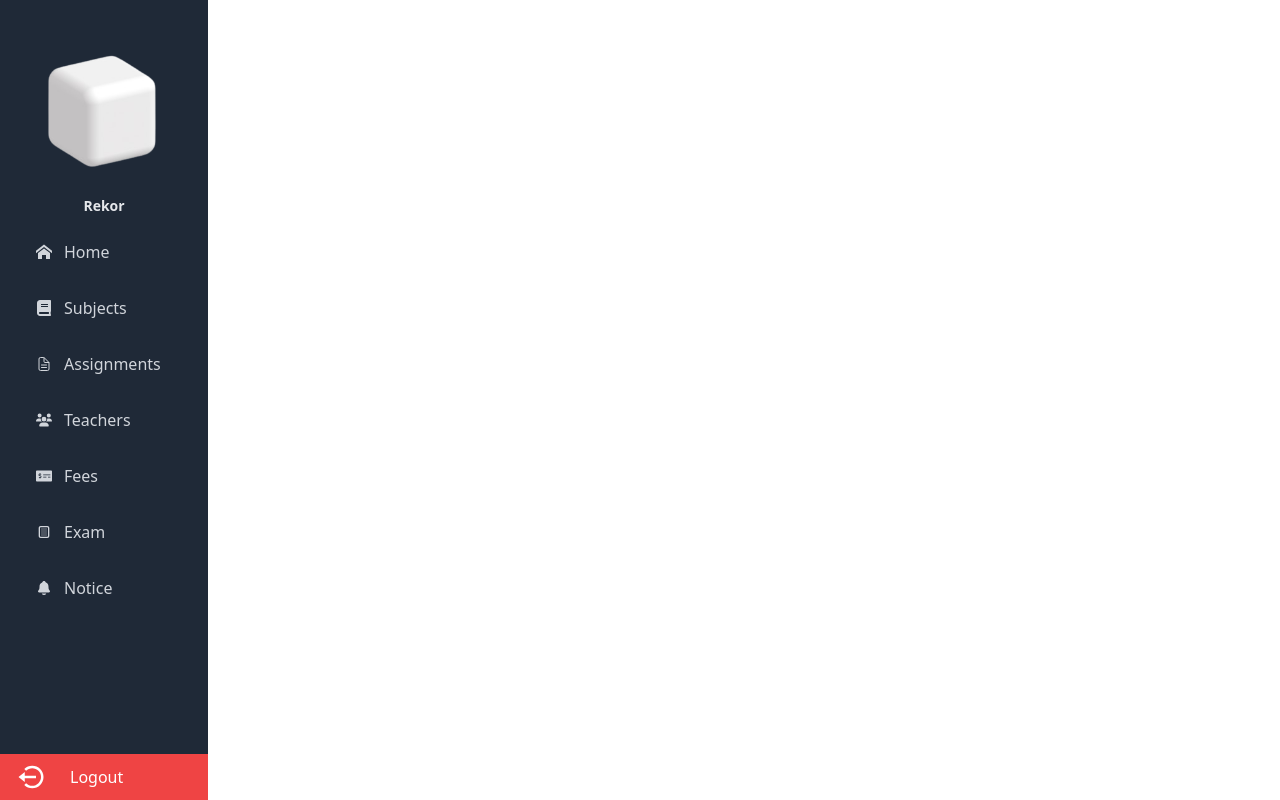
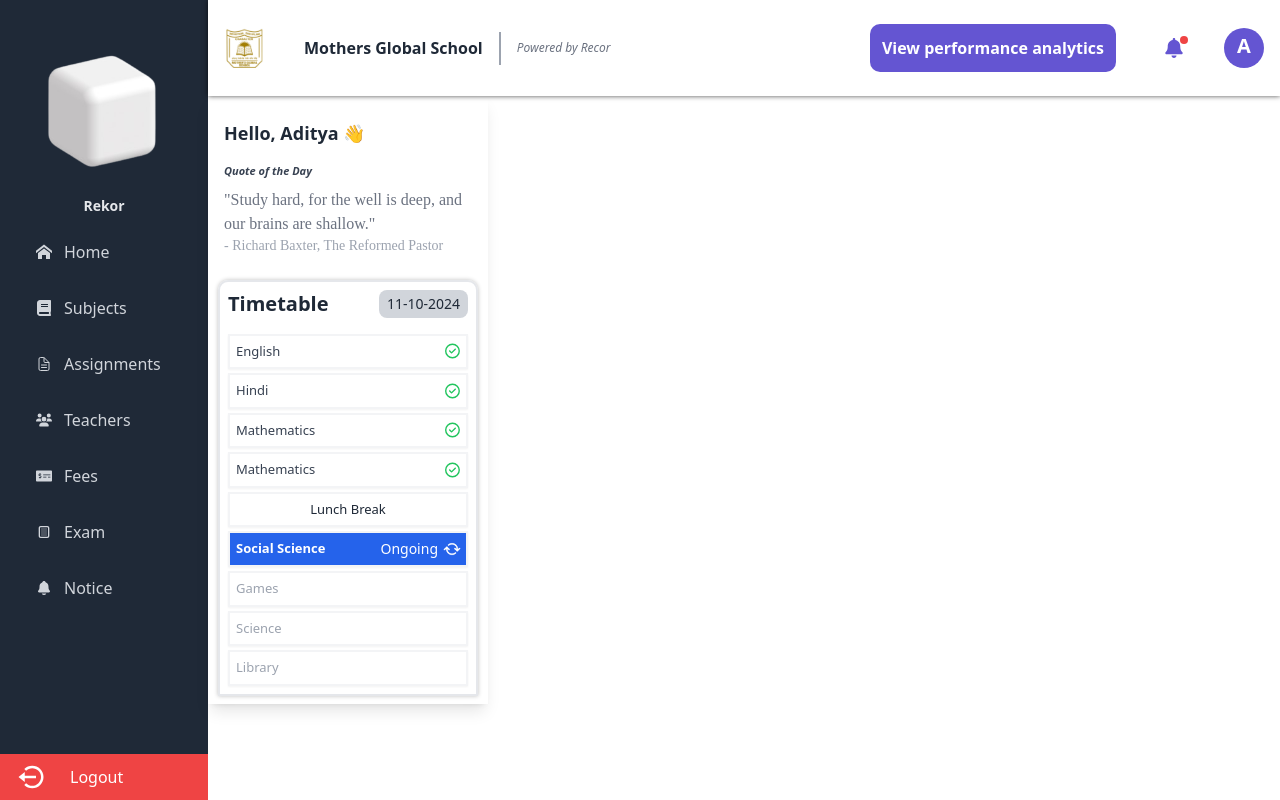
Before and after one commit to Nishant5565/mgs, a React (Vite) app: page / in a window 1280 px wide. Built offline with nearby package versions, Linux system fonts and the light colour scheme.

Commit message:
TImetable

```diff
--- a/src/App.css
+++ b/src/App.css
@@ -3,3 +3,15 @@
   padding: 0;
   box-sizing: border-box;
 }
+
+.timesNew{
+  font-family: 'Times New Roman', Times, serif;
+}
+
+.topSectionShadow{
+  box-shadow: 0px 0px 5px 0px rgba(0,0,0,0.7);
+}
+
+.white-filter {
+  filter: invert(100%) sepia(100%) saturate(100%) hue-rotate(180deg) brightness(200%) contrast(100%);
+}
--- a/src/App.jsx
+++ b/src/App.jsx
@@ -15,7 +15,8 @@ function App() {
     <Router basename='/'>
       <Routes>
       <Route path="/" element={<Layout />}>
-          <Route index path="home" element={<Home />} />
+          <Route index element={<Home />} />
+          <Route path="home" element={<Home />} />
           <Route path="subjects" element={<Subjects />} />
           <Route path="exam" element={<Exam />} />
           <Route path="assignments" element={<Assignments />} />
--- a/src/Components/TimeTable/TimeTable.jsx
+++ b/src/Components/TimeTable/TimeTable.jsx
@@ -1,35 +1,44 @@
 import React from 'react';
 import { FaRegCircleCheck } from "react-icons/fa6";
 import TopLogo from '../TopLogo/TopLogo';
+import LoadingArrows from '../../assets/images/loading-arrows.png';
 const Timetable = ({ timetableData , quote}) => {
   const today = new Date().toLocaleDateString();
+  // replace the / withe - in the date
+  const todayDate = today.replace(/\//g, '-');
 
   return (
      <>
 
      <TopLogo />
-     <div className=" h-full rounded-[10px] shadow-lg w-[300px]">
+     <div className=" pb-2 shadow-lg w-[280px]">
 
-     <div className="rounded-lg shadow-sm ">
-       <p className="text-lg font-semibold text-gray-700 mb-2">Quote of the Day</p>
-       <p className="text-gray-600 italic">"{quote.quoteOfTheDay}"</p>
+     <div className="px-4 pb-6 pt-6">
+        <h1 className=" font-semibold text-[18px] pb-4 text-gray-800">Hello, Aditya 👋</h1>
+       <p className="text-[11px] font-semibold italic text-gray-700 mb-2">Quote of the Day</p>
+       <p className="text-gray-500 timesNew">"{quote.quoteOfTheDay}"</p>
+        <p className="text-gray-400 timesNew text-sm">- {quote.author}</p>
      </div>
 
 
-     <div className="border-2 w-[280px] m-auto rounded-t-[10px] p-2">
-      <div className="flex justify-between items-center mb-6 ">
+     <div className="border-2 w-[260px] m-auto rounded-t-[10px] p-2 "
+     style={{
+        boxShadow: '0px 0px 4px rgba(0, 0, 0, 0.25)',
+     }}
+     >
+      <div className="flex justify-between items-center mb-4 ">
         <h2 className="text-xl font-bold text-gray-800">Timetable</h2>
-        <div className="text-sm text-gray-500">{today}</div>
+        <div className="text-sm text-gray-800 bg-gray-300 px-2 py-1 rounded-[8px]">{todayDate}</div>
       </div>
 
-      <ul className="space-y-[8px]">
+      <ul className="space-y-[4px]">
         {timetableData.map((item) => (
-          <li key={item.id} className={`flex justify-between items-center p-2 rounded-md shadow-sm ${item.status !== "ongoing" ? ' border-2 border-gray-100' : 'bg-blue-600 border-2 border-gray-100 '}`}>
-            <span className={`text-[13px] font-medium ${getStatusStyle(item.status)}`}>
+          <li key={item.id} className={`flex justify-between items-center p-[6px] rounded-md shadow-sm ${item.status !== "ongoing" ? ' border-2 border-gray-100' : 'bg-blue-600 border-2 border-gray-100  '}`}>
+            <span className={`text-[13px] font-medium w-full ${getStatusStyle(item.status)}`}>
               {item.subject}
             </span>
             {item.status === "completed" && <FaRegCircleCheck className="text-green-500" />}
-            {item.status === "ongoing" && <span className="text-white text-sm ">Ongoing</span>}
+            {item.status === "ongoing" && <span className="text-white text-sm flex gap-1 justify-center items-center mr-2">Ongoing <img src={LoadingArrows} width={20} alt="" className='white-filter' /></span>}
           </li>
         ))}
       </ul>
@@ -49,7 +58,7 @@ const getStatusStyle = (status) => {
     case 'ongoing':
       return 'text-white font-semibold';
     case 'break':
-      return 'text-yellow-500';
+      return 'text-center text-gray-800';
     case 'upcoming':
       return 'text-gray-400';
     default:
--- a/src/Components/TopLogo/TopLogo.jsx
+++ b/src/Components/TopLogo/TopLogo.jsx
@@ -4,23 +4,23 @@ import { FaBell } from "react-icons/fa";
 const TopLogo = () => {
 
   return (
-    <div className="flex items-center justify-around  h-28 shadow-[0px 4px 10px ]">
+    <div className="flex items-center justify-between  px-4 h-24 topSectionShadow  ">
      <div className="flex items-center justify-center">
-     <div className="flex items-center justify-center after:content-[''] after:w-[2px] after:h-[50px] after:bg-gray-400 ">
-     <img src={Logo} alt="logo" height={60} width={60}  />
-     <h1 className="text-xl font-semibold text-gray-800 ml-10 mr-4">
+     <div className="flex items-center justify-center after:content-[''] after:w-[2px] after:h-[33px] after:bg-gray-400 ">
+     <img src={Logo} alt="logo" height={40} width={40}  />
+     <h1 className="text-base font-semibold text-gray-800 ml-10 mr-4">
            Mothers Global School
      </h1>
      </div>
      <div>
-          <h2 className="text-sm text-gray-500 italic ml-4">
+          <h2 className="text-[12px] text-gray-500 italic ml-4">
                Powered by Recor
           </h2>
      </div>
      </div>
 
      <div className="flex items-center justify-center">
-          <button className='bg-[#6455D2] text-white font-semibold px-4 py-3 rounded-[10px]'>
+          <button className='bg-[#6455D2] text-white font-semibold px-3 py-3 rounded-[10px]'>
                View performance analytics
           </button>
 
@@ -28,9 +28,9 @@ const TopLogo = () => {
           </div>
 
           <div className="ml-4 text-[#6455D2] hover:bg-[#6455D2] hover:text-white transition-all duration-500 p-2 rounded-full cursor-pointer mr-4">
-               <FaBell size={24} />
+               <FaBell size={20} />
           </div>
-          <div className="w-12 h-12 rounded-full bg-[#6455D2] font-semibold text-white text-center flex  pb-1 items-center justify-center ml-4">
+          <div className="w-10 h-10 rounded-full bg-[#6455D2] font-semibold text-white text-center flex  pb-1 items-center justify-center ml-4 cursor-pointer">
             <p className="text-xl">
               A
             </p>
```
